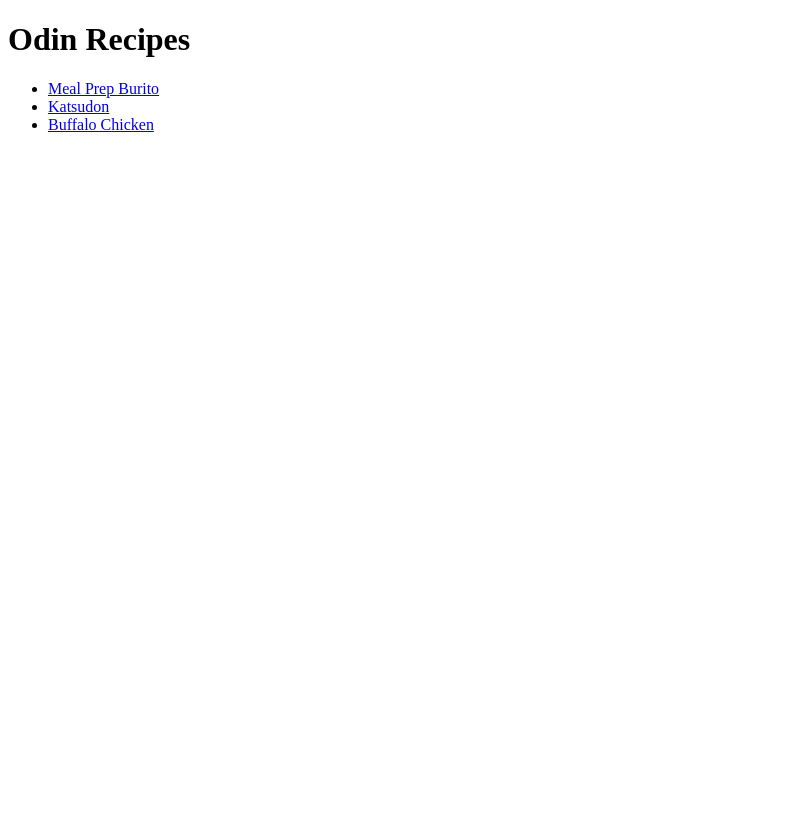
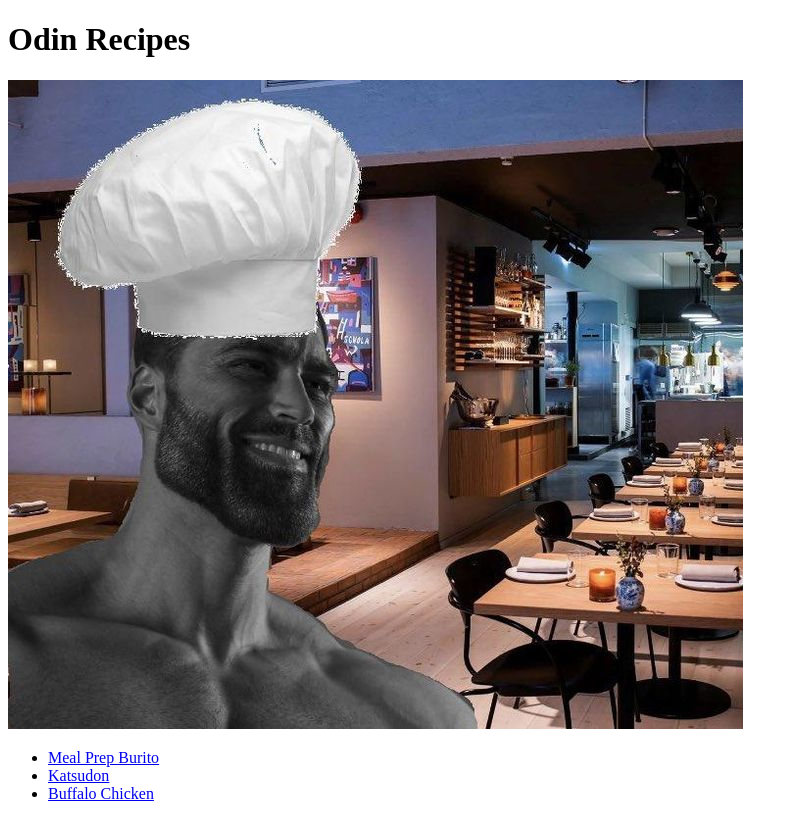
Before and after one commit to Wotan117/odin-recipes, a plain HTML site: page index.html in a window 1280 px wide. Shown: the whole page, without its empty margins (0-798 px from the left). Drawn offline with Linux system fonts and the light colour scheme.

Commit message:
Added picture of the Cook

```diff
--- a/index.html
+++ b/index.html
@@ -8,6 +8,7 @@
 
     <body>
         <h1>Odin Recipes</h1>
+        <img src="Food Images/ChadCook.jpg">
         <ul>
             <li><a href="recipes/Meal Prep Burito.html">Meal Prep Burito</a></li>
             <li><a href="recipes/Katsudon.html">Katsudon</a></li>
```
Also changed, not shown: Food Images/ChadCook.jpg (added).
